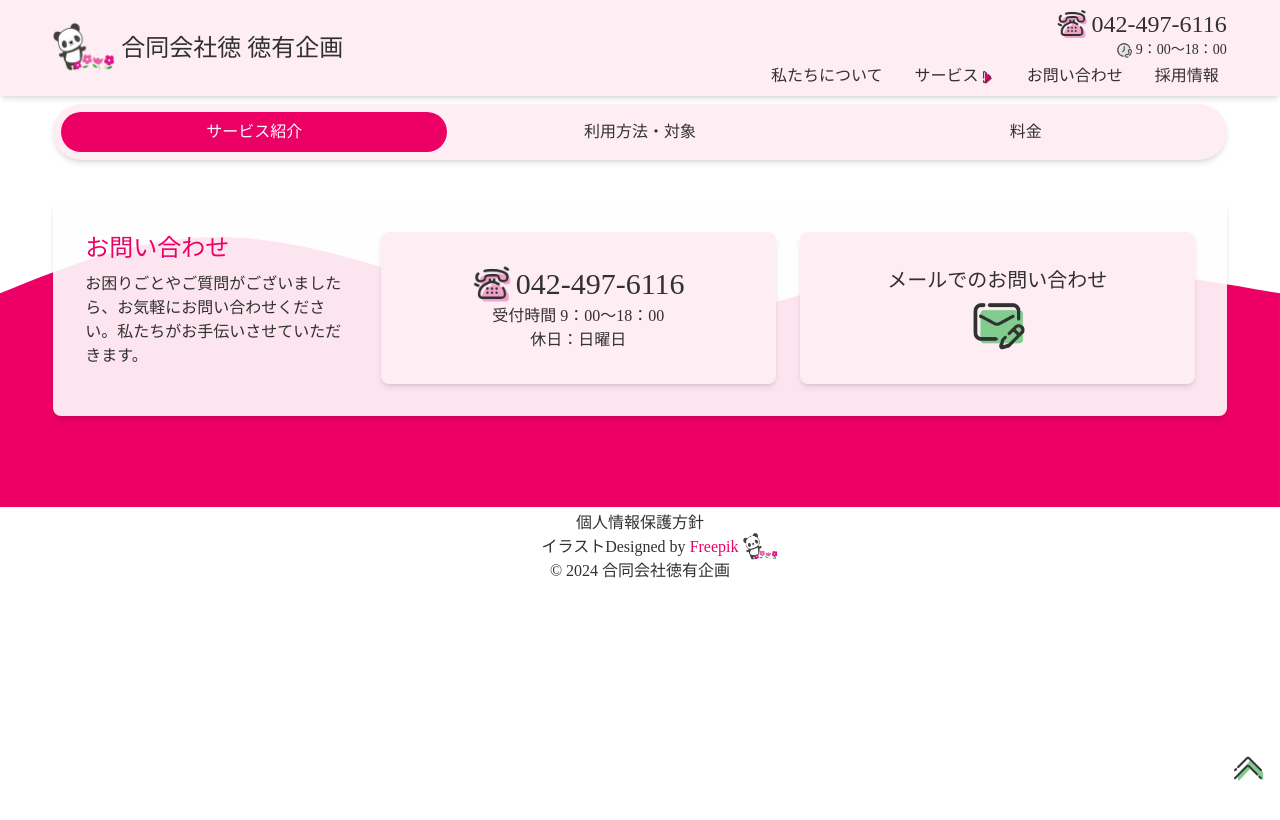
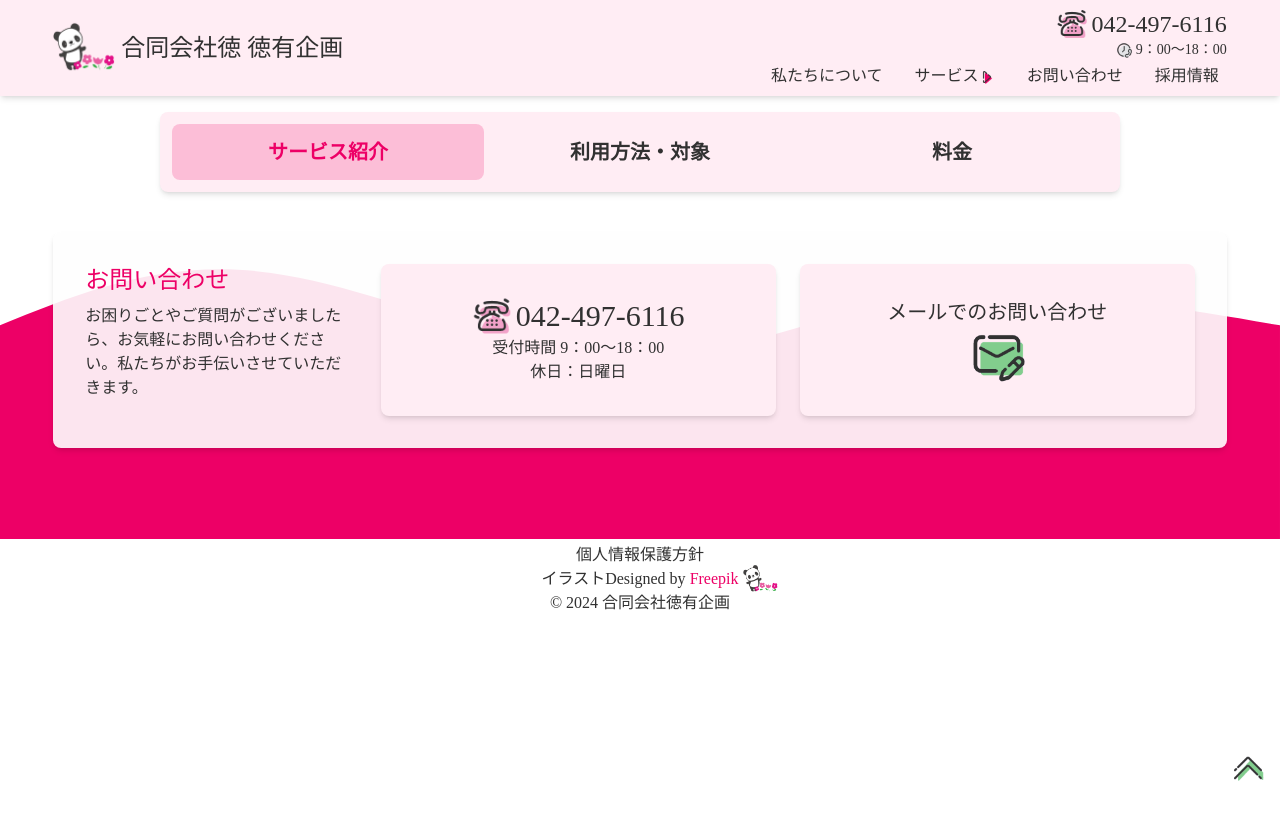
Before and after one commit to Jasufr/tokuyukikaku, a React (Vite) app: page /houmon in a window 1280 px wide. Shown: the top 820 px of the page. Built offline with nearby package versions, Linux system fonts and the light colour scheme; a web font is replaced by a local one.

Commit message:
tabs style adapted

```diff
--- a/src/components/Tabs.jsx
+++ b/src/components/Tabs.jsx
@@ -1,16 +1,16 @@
 const Tabs = () => {
   return (
     <>
-      <div className="w-11/12 m-auto pt-2 flex justify-center items-center">
-        <div className="w-full bg-lightpink p-2 rounded-full shadow-md">
-          <div className="tabs relative flex items-center py-2">
+      <div className="pt-4 flex justify-center items-center">
+        <div className="w-11/12 2md:w-3/4 h-20 flex flex-col justify-center bg-lightpink p-3 rounded-lg shadow-md">
+          <div className="tabs relative flex justify-center items-center h-full">
             <input type="radio" id="radio-1" name="tabs" className="hidden peer/radio-1" defaultChecked />
-            <label className="tab peer-checked/radio-1:text-white z-10 w-1/3 text-center transition-all duration-200 h-full" htmlFor="radio-1">サービス紹介</label>
+            <label className="tab peer-checked/radio-1:text-darkpink z-10 w-1/3 text-center transition-all duration-200 text-sm xs:text-xl font-bold" htmlFor="radio-1">サービス紹介</label>
             <input type="radio" id="radio-2" name="tabs" className="hidden peer/radio-2" />
-            <label className="tab peer-checked/radio-2:text-white z-10 w-1/3 text-center transition-all duration-200" htmlFor="radio-2">利用方法・対象</label>
+            <label className="tab peer-checked/radio-2:text-darkpink z-10 w-1/3 text-center transition-all duration-200 text-sm xs:text-xl font-bold" htmlFor="radio-2">利用方法・対象</label>
             <input type="radio" id="radio-3" name="tabs" className="hidden peer/radio-3" />
-            <label className="tab peer-checked/radio-3:text-white z-10 w-1/3 text-center transition-all duration-200" htmlFor="radio-3">料金</label>
-            <span className="glider absolute flex justify-center items-center left-0 bg-darkpink transition-all duration-500 ease-in-out h-full w-1/3 peer-checked/radio-1:translate-x-[0%] peer-checked/radio-2:translate-x-[100%] peer-checked/radio-3:translate-x-[200%] rounded-full"></span>
+            <label className="tab peer-checked/radio-3:text-darkpink z-10 w-1/3 text-center transition-all duration-200 text-sm xs:text-xl font-bold" htmlFor="radio-3">料金</label>
+            <span className="glider absolute flex justify-center items-center left-0 bg-darkpink bg-opacity-20 transition-all duration-500 ease-in-out h-full w-1/3 peer-checked/radio-1:translate-x-[0%] peer-checked/radio-2:translate-x-[100%] peer-checked/radio-3:translate-x-[200%] rounded-lg"></span>
 
           </div>
         </div>
```
